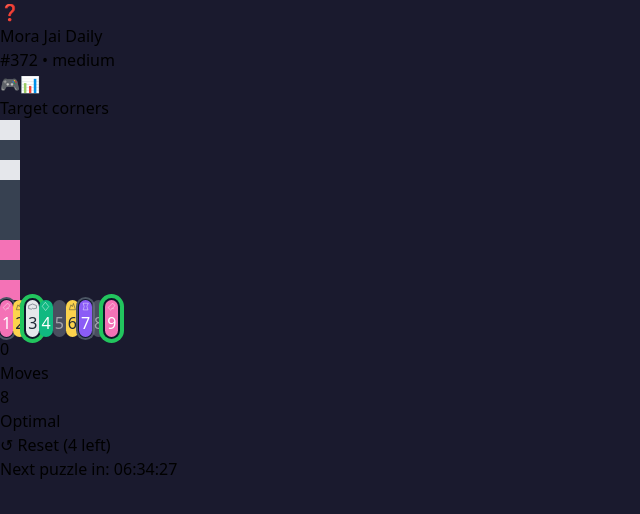
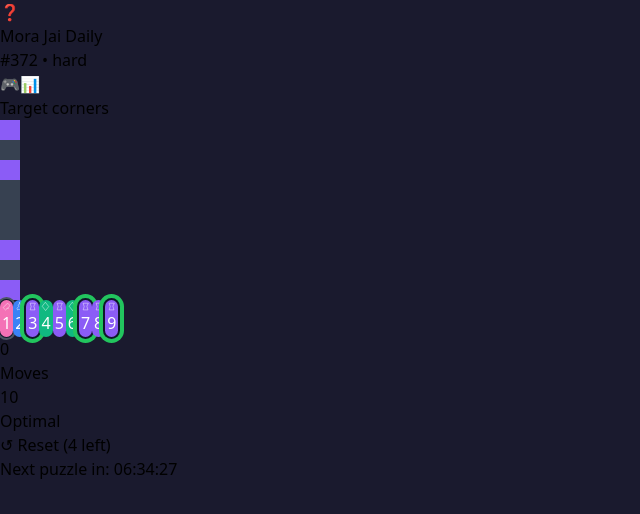
Before and after one commit to benneh5-time/mora-jai-daily, a React (Vite) app: page / in a window 1280 px wide. Shown: the top 514 px of the page, without its empty margins (0-640 px from the left). Built offline with nearby package versions, Linux system fonts and the light colour scheme.

Commit message:
Difficulty updates

```diff
--- a/src/Practice.jsx
+++ b/src/Practice.jsx
@@ -125,17 +125,19 @@ const generatePuzzle = (difficulty) => {
   const nonGray = colors.filter(c => c !== 'gray');
 
   for (let attempt = 0; attempt < 200; attempt++) {
+    // Random corner pattern, independent of difficulty
+    const patternIdx = Math.floor(Math.random() * 5);
     let targetCorners;
-    if (difficulty === 'easy') {
-      const color = nonGray[Math.floor(Math.random() * nonGray.length)];
-      targetCorners = { topLeft: color, topRight: color, bottomLeft: color, bottomRight: color };
-    } else if (difficulty === 'medium') {
+    if (patternIdx === 0) {
+      const a = nonGray[Math.floor(Math.random() * nonGray.length)];
+      targetCorners = { topLeft: a, topRight: a, bottomLeft: a, bottomRight: a };
+    } else if (patternIdx === 1) {
       const [a, b] = pickDistinctRandom(nonGray, 2);
-      const split = Math.random() < 0.5 ? 'topBottom' : 'leftRight';
-      targetCorners = split === 'topBottom'
-        ? { topLeft: a, topRight: a, bottomLeft: b, bottomRight: b }
-        : { topLeft: a, topRight: b, bottomLeft: a, bottomRight: b };
-    } else if (difficulty === 'hard') {
+      targetCorners = { topLeft: a, topRight: a, bottomLeft: b, bottomRight: b };
+    } else if (patternIdx === 2) {
+      const [a, b] = pickDistinctRandom(nonGray, 2);
+      targetCorners = { topLeft: a, topRight: b, bottomLeft: a, bottomRight: b };
+    } else if (patternIdx === 3) {
       const [a, b] = pickDistinctRandom(nonGray, 2);
       targetCorners = { topLeft: a, topRight: b, bottomLeft: b, bottomRight: a };
     } else {
--- a/src/puzzle.js
+++ b/src/puzzle.js
@@ -272,23 +272,22 @@ export const getDailyPuzzle = () => {
   const puzzleNum = getPuzzleNumber();
   const seed = puzzleNum * 12345;
 
-  // Difficulty progression
+  // Difficulty by day of week: Mon-Fri = medium, Sat = hard, Sun = expert
+  const dayOfWeek = new Date().getUTCDay(); // 0=Sunday, 6=Saturday
   let difficulty;
-  if (puzzleNum % 7 === 0) {
+  if (dayOfWeek === 0) {
     difficulty = 'expert';
-  } else if (puzzleNum % 7 === 6) {
+  } else if (dayOfWeek === 6) {
     difficulty = 'hard';
-  } else if (puzzleNum % 3 === 0) {
+  } else {
     difficulty = 'medium';
-  } else {
-    difficulty = 'easy';
   }
 
   const difficultySettings = {
-    easy: { minMoves: 3, maxMoves: 5, scrambleMoves: 8, colors: ['gray', 'white', 'yellow', 'pink', 'blue'] },
-    medium: { minMoves: 5, maxMoves: 8, scrambleMoves: 12, colors: ['gray', 'white', 'yellow', 'purple', 'pink', 'green', 'blue'] },
-    hard: { minMoves: 7, maxMoves: 11, scrambleMoves: 16, colors: ['gray', 'white', 'yellow', 'purple', 'pink', 'green', 'orange', 'blue'] },
-    expert: { minMoves: 9, maxMoves: 14, scrambleMoves: 20, colors: ['gray', 'white', 'yellow', 'purple', 'pink', 'green', 'orange', 'black', 'red', 'blue'] },
+    easy:   { minMoves: 5,  maxMoves: 5,  scrambleMoves: 8,  colors: ['gray', 'white', 'yellow', 'pink', 'blue'] },
+    medium: { minMoves: 6,  maxMoves: 7,  scrambleMoves: 12, colors: ['gray', 'white', 'yellow', 'purple', 'pink', 'green', 'blue'] },
+    hard:   { minMoves: 8,  maxMoves: 10, scrambleMoves: 18, colors: ['gray', 'white', 'yellow', 'purple', 'pink', 'green', 'orange', 'blue'] },
+    expert: { minMoves: 11, maxMoves: 14, scrambleMoves: 24, colors: ['gray', 'white', 'yellow', 'purple', 'pink', 'green', 'orange', 'black', 'red', 'blue'] },
   };
 
   const settings = difficultySettings[difficulty];
@@ -303,17 +302,19 @@ export const getDailyPuzzle = () => {
 
   // Generate puzzle deterministically
   for (let attempt = 0; attempt < 200; attempt++) {
+    // Random corner pattern, independent of difficulty
+    const patternIdx = Math.floor(random() * 5);
     let targetCorners;
-    if (difficulty === 'easy') {
-      const color = nonGray[Math.floor(random() * nonGray.length)];
-      targetCorners = { topLeft: color, topRight: color, bottomLeft: color, bottomRight: color };
-    } else if (difficulty === 'medium') {
+    if (patternIdx === 0) {
+      const a = nonGray[Math.floor(random() * nonGray.length)];
+      targetCorners = { topLeft: a, topRight: a, bottomLeft: a, bottomRight: a };
+    } else if (patternIdx === 1) {
       const [a, b] = pickDistinct(nonGray, 2, random);
-      const split = random() < 0.5 ? 'topBottom' : 'leftRight';
-      targetCorners = split === 'topBottom'
-        ? { topLeft: a, topRight: a, bottomLeft: b, bottomRight: b }
-        : { topLeft: a, topRight: b, bottomLeft: a, bottomRight: b };
-    } else if (difficulty === 'hard') {
+      targetCorners = { topLeft: a, topRight: a, bottomLeft: b, bottomRight: b };
+    } else if (patternIdx === 2) {
+      const [a, b] = pickDistinct(nonGray, 2, random);
+      targetCorners = { topLeft: a, topRight: b, bottomLeft: a, bottomRight: b };
+    } else if (patternIdx === 3) {
       const [a, b] = pickDistinct(nonGray, 2, random);
       targetCorners = { topLeft: a, topRight: b, bottomLeft: b, bottomRight: a };
     } else {
```
